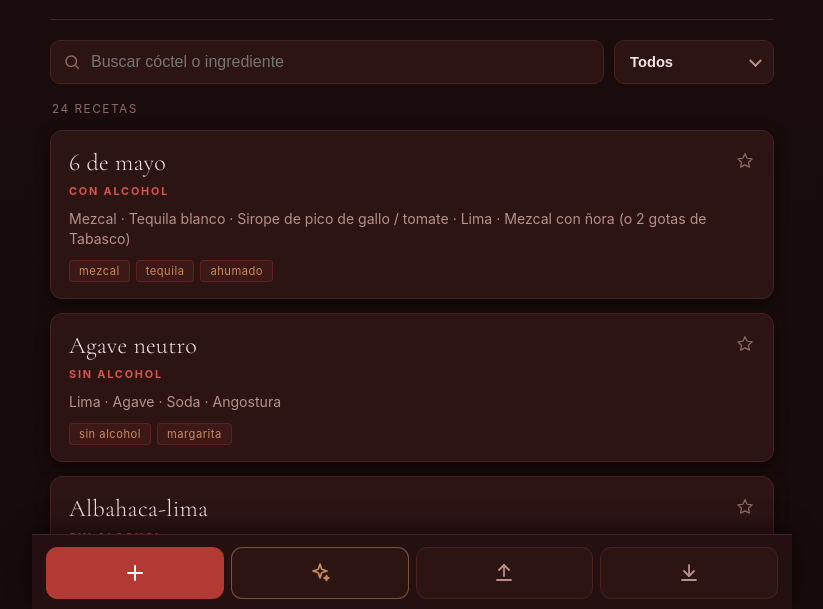
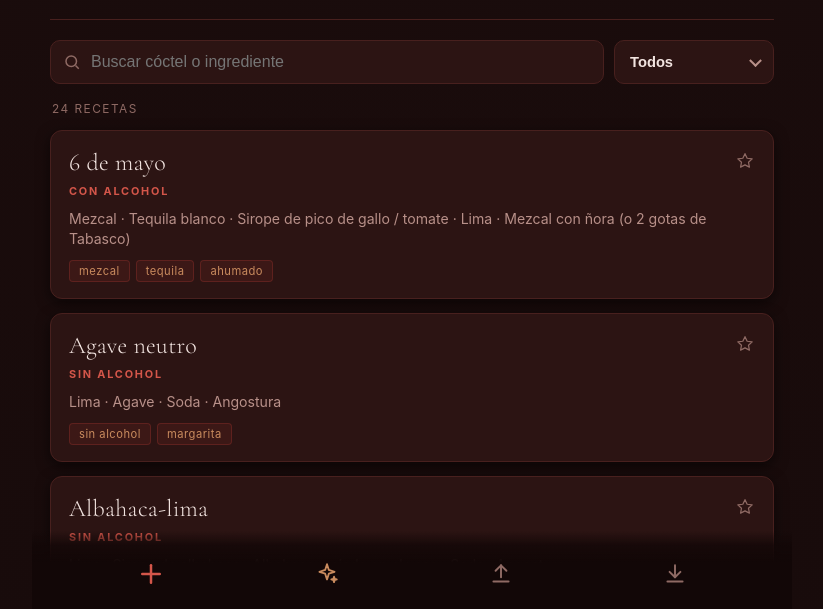
Before and after one commit to gonzaloparaiso/cocteleria, a plain HTML site: page index.html in a window 1280 px wide. Shown: the part 189-798 px from the top of the page, without its empty margins (228-1051 px from the left). Drawn offline with nearby package versions, Linux system fonts and the light colour scheme.

Commit message:
Menu inferior integrado: iconos planos sobre degradado, sin cajas
Co-Authored-By: Claude Opus 4.8 <noreply@anthropic.com>

```diff
--- a/index.html
+++ b/index.html
@@ -80,20 +80,20 @@
 
   /* Bottom bar */
   .bottombar{
-    position:fixed;left:0;right:0;bottom:0;z-index:25;display:flex;gap:7px;
-    background:var(--bg2);border-top:1px solid var(--line);box-shadow:0 -4px 20px var(--shadow);
-    padding:12px 14px calc(12px + env(safe-area-inset-bottom));max-width:760px;margin:0 auto;
+    position:fixed;left:0;right:0;bottom:0;z-index:25;display:flex;
+    justify-content:space-around;align-items:center;pointer-events:none;
+    background:linear-gradient(0deg,#120707 60%,rgba(18,7,7,.82) 82%,rgba(18,7,7,0));
+    padding:20px 30px calc(14px + env(safe-area-inset-bottom));max-width:760px;margin:0 auto;
   }
   .bar-btn{
-    flex:1;min-width:0;padding:13px 0;border-radius:11px;border:1px solid var(--line);background:var(--card);
-    color:var(--muted);cursor:pointer;transition:.15s;display:flex;align-items:center;justify-content:center;
+    flex:0 0 auto;background:none;border:none;color:var(--soft);cursor:pointer;transition:.18s;
+    display:flex;align-items:center;justify-content:center;padding:8px;pointer-events:auto;
   }
-  .bar-btn svg{width:24px;height:24px;display:block}
-  .bar-btn:active{transform:scale(.95)}
-  .bar-btn.primary{background:var(--accent);border-color:var(--accent);color:#fff}
-  .bar-btn.primary:active{background:var(--accent2)}
-  .bar-btn.accent{color:var(--gold);border-color:rgba(201,139,94,.5)}
-  .bar-btn.accent:active{background:var(--card2)}
+  .bar-btn svg{width:26px;height:26px;display:block}
+  .bar-btn:active{transform:scale(.85)}
+  .bar-btn.primary{color:var(--accent2)}
+  .bar-btn.primary svg{width:30px;height:30px}
+  .bar-btn.accent{color:var(--gold)}
 
   /* Assistant */
   .ai-modes{display:flex;gap:6px;flex-wrap:wrap;margin:16px 0 18px}
```
